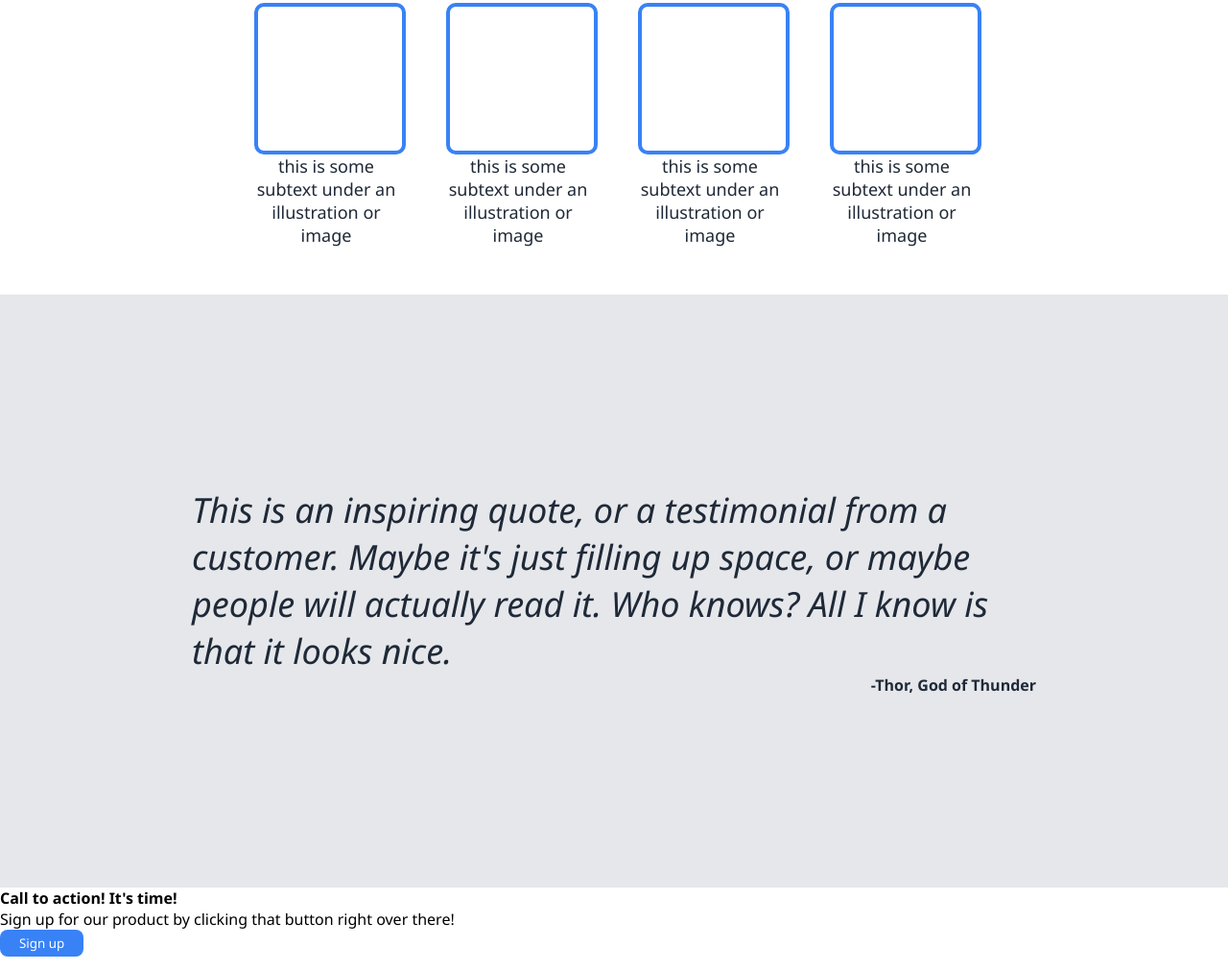
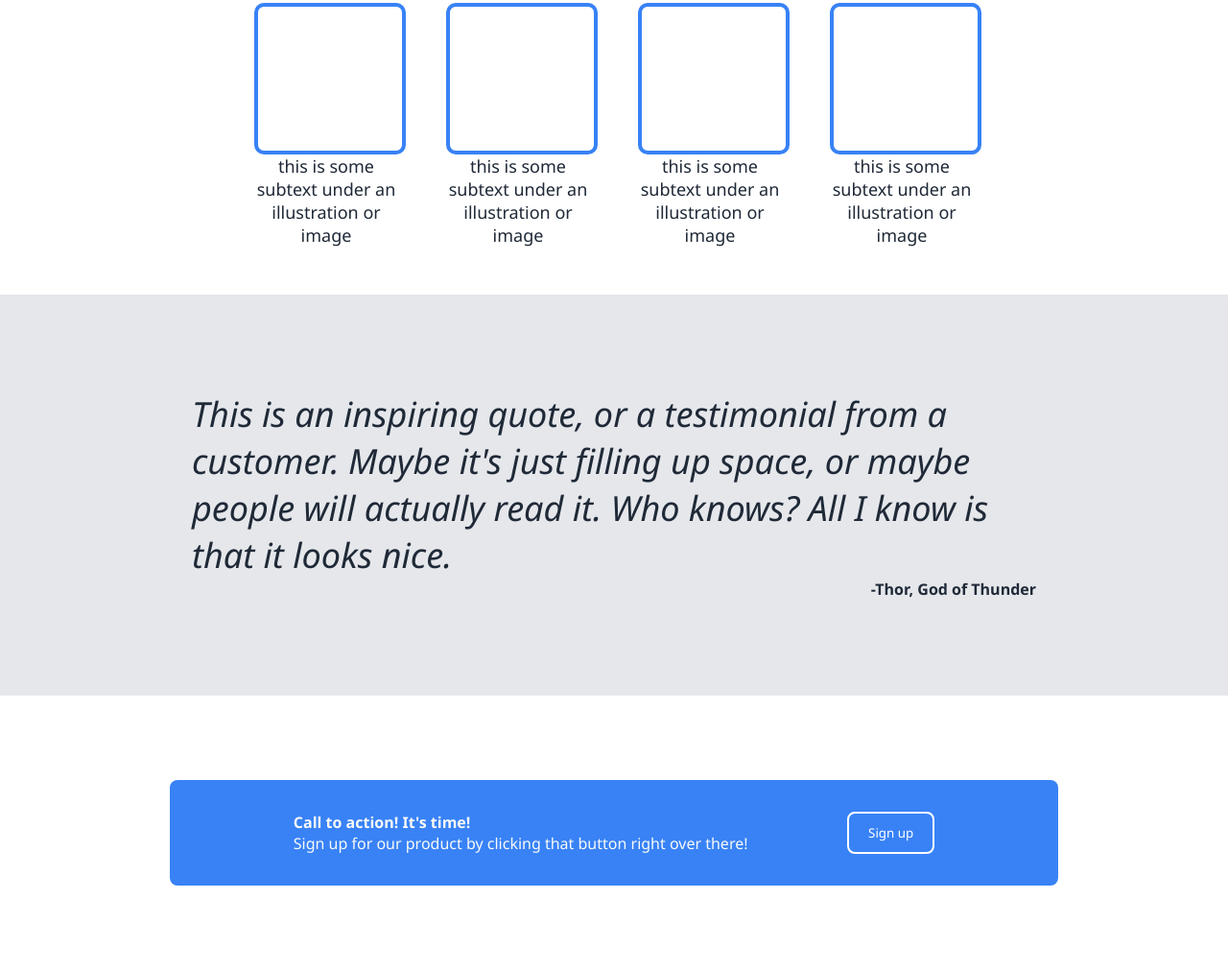
Before and after one commit to purepofi/Landing-Page, a plain HTML site: page index.html in a window 1280 px wide. Shown: the part 629-1640 px from the top of the page at 96% size. Drawn offline with Linux system fonts and the light colour scheme.

Commit message:
Add properties to section 4 elements

```diff
--- a/styles.css
+++ b/styles.css
@@ -57,7 +57,7 @@ img {
     margin-left: 44px;
 }
 
-button {
+.header-button {
     background-color: #3882F6;
     color: white;
     padding: 5px 20px;
@@ -98,7 +98,7 @@ button {
 
 .section3 {
     background-color: #E5E7EB;
-    padding: 200px;
+    padding: 100px 200px;
     display: flex;
     flex-direction: column;
 }
@@ -106,6 +106,7 @@ button {
 .quote {
     font-size: 36px;
     font-style: italic;
+    font-weight: lighter;
     color: #1F2937;
 }
 
@@ -114,3 +115,24 @@ button {
     font-weight: bold;
     align-self: flex-end;
 }
+
+.section4{
+    padding: 88px 177px;
+}
+
+.call-action {
+    background-color: #3882F6;
+    border-radius: 8px;
+    color: #F9FAF8;
+    display: flex;
+    padding: 33px 77px;
+    justify-content: space-around;
+}
+
+.call-action-button {
+    background-color: #3882F6;
+    color: white;
+    padding: 5px 20px;
+    border-radius: 8px;
+    border: 2px solid white;
+}
```
